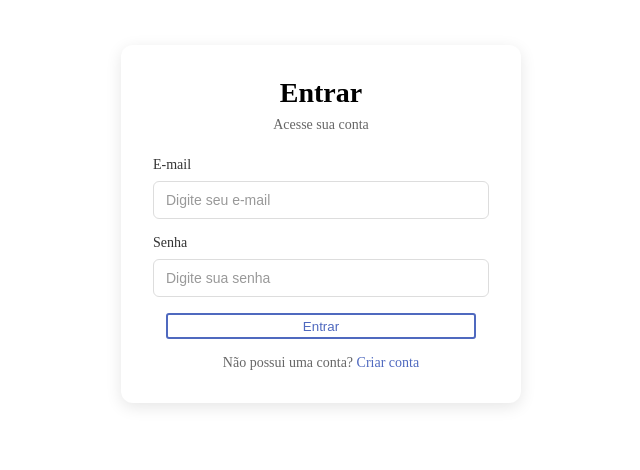
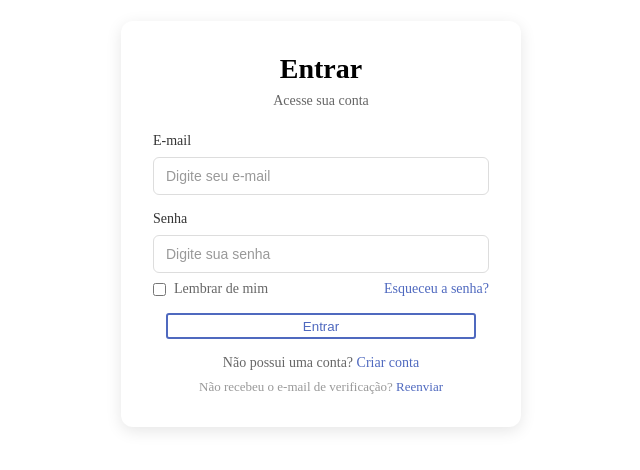
Before and after one commit to Gabriel-Valadaress/Ace, a React (Vite) app in the folder FrontEnd/: page /login in a window 1280 px wide. Shown: the part 176-646 px from the top of the page, without its empty margins (319-959 px from the left). Built offline with nearby package versions, Linux system fonts and the light colour scheme; no server answers.

Commit message:
Tela de esqueceu a senha

```diff
--- a/FrontEnd/src/pages/ForgotPassword.jsx
+++ b/FrontEnd/src/pages/ForgotPassword.jsx
@@ -1,4 +1,5 @@
 import { useState } from 'react';
+import styled from 'styled-components';
 import { Link } from 'react-router-dom';
 import { useAuth } from '../context/AuthContext';
 import { useForm } from '../hooks/useForm';
@@ -7,9 +8,67 @@ import Input from '../components/common/Input';
 import Button from '../components/common/Button';
 import Alert from '../components/common/Alert';
 
-/**
- * Forgot password page
- */
+const Container = styled.div`
+  display: flex;
+  flex-direction: column;
+  justify-content: center;
+  align-items: center;
+  min-height: 100vh;
+  padding: 24px;
+`;
+
+const FormCard = styled.div`
+  background: white;
+  border-radius: 12px;
+  box-shadow: 0 4px 16px rgba(0, 0, 0, 0.1);
+  padding: 32px;
+  width: 100%;
+  max-width: 400px;
+`;
+
+const Title = styled.h1`
+  font-size: 28px;
+  font-weight: 700;
+  margin: 0 0 8px 0;
+  text-align: center;
+`;
+
+const Subtitle = styled.p`
+  font-size: 14px;
+  color: #666;
+  margin: 0 0 24px 0;
+  text-align: center;
+  line-height: 1.5;
+`;
+
+const Form = styled.form`
+  display: flex;
+  flex-direction: column;
+  gap: 16px;
+`;
+
+const Footer = styled.div`
+  text-align: center;
+  margin: 16px 0 0 0;
+`;
+
+const BackLink = styled(Link)`
+  font-size: 14px;
+  color: rgb(79, 105, 191);
+  text-decoration: none;
+  font-weight: 500;
+
+  &:hover {
+    text-decoration: underline;
+  }
+`;
+
+const SuccessIcon = styled.div`
+  font-size: 64px;
+  margin-bottom: 16px;
+  text-align: center;
+`;
+
 function ForgotPassword() {
   const { forgotPassword } = useAuth();
   const [serverError, setServerError] = useState('');
@@ -18,9 +77,9 @@ function ForgotPassword() {
   const validate = (values) => {
     const errors = {};
     if (!values.email) {
-      errors.email = 'Email is required';
+      errors.email = 'E-mail é obrigatório';
     } else if (!isValidEmail(values.email)) {
-      errors.email = 'Invalid email format';
+      errors.email = 'Formato de e-mail inválido';
     }
     return errors;
   };
@@ -48,53 +107,44 @@ function ForgotPassword() {
 
   if (success) {
     return (
-      <div className="min-h-screen flex items-center justify-center bg-gray-50 py-12 px-4">
-        <div className="max-w-md w-full text-center">
-          <div className="bg-white rounded-xl shadow-lg p-8">
-            <div className="text-6xl mb-4">📧</div>
-            <h1 className="text-2xl font-bold text-gray-900 mb-2">Check your email!</h1>
-            <p className="text-gray-600 mb-6">
-              We sent a password reset link to <strong>{values.email}</strong>.
-              Click the link in the email to reset your password.
-            </p>
+      <Container>
+        <FormCard>
+          <SuccessIcon>📧</SuccessIcon>
+          <Title>Verifique seu e-mail!</Title>
+          <Subtitle>
+            Enviamos um link de redefinição de senha para <strong>{values.email}</strong>.
+            Clique no link para redefinir sua senha.
+          </Subtitle>
           <Link to="/login">
-              <Button variant="outline">Back to Login</Button>
+            <Button>Voltar para Login</Button>
           </Link>
-          </div>
-        </div>
-      </div>
+        </FormCard>
+      </Container>
     );
   }
 
   return (
-    <div className="min-h-screen flex items-center justify-center bg-gray-50 py-12 px-4">
-      <div className="max-w-md w-full">
-        <div className="text-center mb-8">
-          <Link to="/" className="inline-block">
-            <span className="text-4xl">🏖️</span>
-          </Link>
-          <h1 className="mt-4 text-3xl font-bold text-gray-900">Forgot password?</h1>
-          <p className="mt-2 text-gray-600">
-            No worries! Enter your email and we'll send you a reset link.
-          </p>
-        </div>
+    <Container>
+      <FormCard>
+        <Title>Esqueceu a senha?</Title>
+        <Subtitle>
+          Sem problemas! Digite seu e-mail e enviaremos um link de redefinição.
+        </Subtitle>
 
-        <div className="bg-white rounded-xl shadow-lg p-8">
         {serverError && (
           <Alert
             type="error"
             message={serverError}
             onClose={() => setServerError('')}
-              className="mb-6"
           />
         )}
 
-          <form onSubmit={handleSubmit(onSubmit)}>
+        <Form onSubmit={handleSubmit(onSubmit)}>
           <Input
-              label="Email"
+            label="E-mail"
             name="email"
             type="email"
-              placeholder="your@email.com"
+            placeholder="Digite seu e-mail"
             value={values.email}
             onChange={handleChange}
             onBlur={handleBlur}
@@ -102,23 +152,16 @@ function ForgotPassword() {
             required
           />
 
-            <Button
-              type="submit"
-              fullWidth
-              loading={isSubmitting}
-            >
-              Send Reset Link
+          <Button type="submit" disabled={isSubmitting}>
+            {isSubmitting ? 'Enviando...' : 'Enviar link'}
           </Button>
-          </form>
+        </Form>
 
-          <div className="mt-6 text-center">
-            <Link to="/login" className="text-blue-600 hover:text-blue-700 font-medium">
-              ← Back to Login
-            </Link>
-          </div>
-        </div>
-      </div>
-    </div>
+        <Footer>
+          <BackLink to="/login">← Voltar para Login</BackLink>
+        </Footer>
+      </FormCard>
+    </Container>
   );
 }
 
--- a/FrontEnd/src/pages/Login.jsx
+++ b/FrontEnd/src/pages/Login.jsx
@@ -46,11 +46,47 @@ const Form = styled.form`
   gap: 16px;
 `;
 
-const Footer = styled.p`
+const RememberForgotRow = styled.div`
+  display: flex;
+  justify-content: space-between;
+  align-items: center;
+  margin: -8px 0 0 0;
+`;
+
+const CheckboxLabel = styled.label`
+  display: flex;
+  align-items: center;
+  font-size: 14px;
+  color: #666;
+  cursor: pointer;
+
+  input {
+    margin-right: 8px;
+    cursor: pointer;
+  }
+`;
+
+const ForgotLink = styled(Link)`
+  font-size: 14px;
+  color: rgb(79, 105, 191);
+  text-decoration: none;
+
+  &:hover {
+    text-decoration: underline;
+  }
+`;
+
+const Footer = styled.div`
   text-align: center;
   margin: 16px 0 0 0;
   font-size: 14px;
   color: #666;
+`;
+
+const ResendText = styled.p`
+  font-size: 13px;
+  color: #999;
+  margin: 8px 0 0 0;
 `;
 
 const StyledLink = styled(Link)`
@@ -68,6 +104,7 @@ function Login() {
   const navigate = useNavigate();
   const location = useLocation();
   const [serverError, setServerError] = useState('');
+  const [rememberMe, setRememberMe] = useState(false);
 
   const from = location.state?.from?.pathname || '/dashboard';
 
@@ -134,6 +171,18 @@ function Login() {
             required
           />
 
+          <RememberForgotRow>
+            <CheckboxLabel>
+              <input
+                type="checkbox"
+                checked={rememberMe}
+                onChange={(e) => setRememberMe(e.target.checked)}
+              />
+              Lembrar de mim
+            </CheckboxLabel>
+            <ForgotLink to="/forgot-password">Esqueceu a senha?</ForgotLink>
+          </RememberForgotRow>
+
           <Button type="submit" disabled={isSubmitting}>
             {isSubmitting ? 'Entrando...' : 'Entrar'}
           </Button>
@@ -141,6 +190,10 @@ function Login() {
 
         <Footer>
           Não possui uma conta? <StyledLink to="/register">Criar conta</StyledLink>
+          <ResendText>
+            Não recebeu o e-mail de verificação?{' '}
+            <StyledLink to="/resend-verification">Reenviar</StyledLink>
+          </ResendText>
         </Footer>
       </FormCard>
     </Container>
```
Lines whose indentation alone changed are shown as unchanged.
